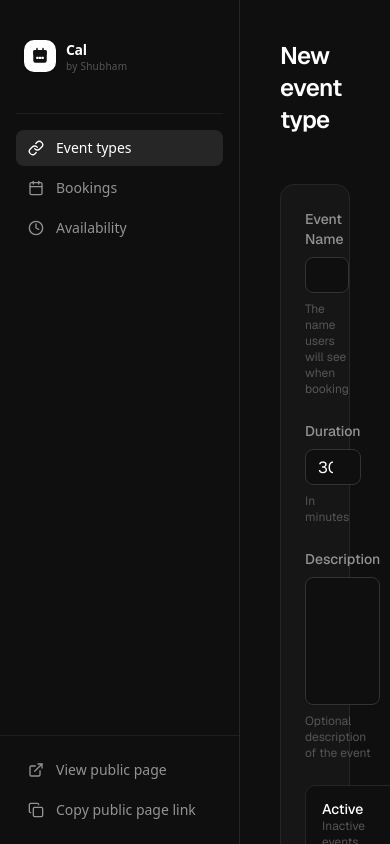
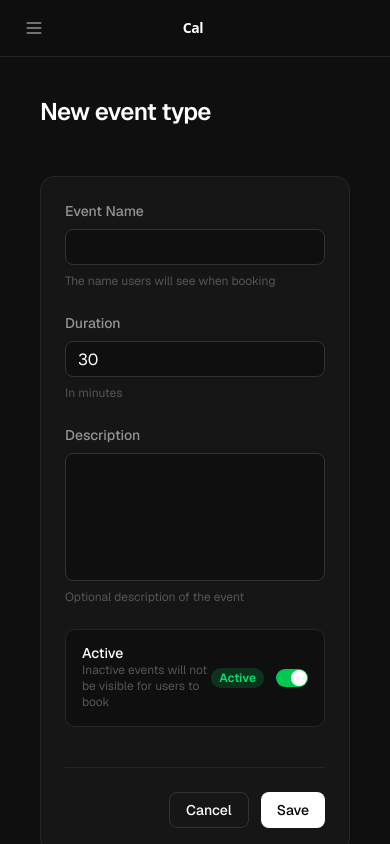
Before and after one commit to ShubhamJeeShrivastava/Cal_like_meeting_scheduler, a Next.js app: page /events/new in a window 390 px wide. Shown: the top 844 px of the page. Built offline with nearby package versions, Linux system fonts and the light colour scheme.

Commit message:
mobile view fixed

```diff
--- a/app/(main)/layout.tsx
+++ b/app/(main)/layout.tsx
@@ -1,5 +1,5 @@
 export const dynamic = "force-dynamic"
-import PrivateNavBar from "@/components/PrivateNavBar"
+import MainShell from "@/components/MainShell"
 
 export default function MainLayout({
     children,
@@ -8,11 +8,8 @@ export default function MainLayout({
   }) {
 
     return (
-        <main className="relative flex min-h-screen bg-[#0f0f10]">
-            <PrivateNavBar />
-            <section className="flex-1 overflow-y-auto">
-                {children}
-            </section>
-        </main>
+        <MainShell>
+          {children}
+        </MainShell>
     )
 }
--- a/components/EventsClient.tsx
+++ b/components/EventsClient.tsx
@@ -24,29 +24,29 @@ export default function EventsClient({ events }: { events: Event[] }) {
   )
 
   return (
-    <section className="min-h-screen bg-[#0f0f10] text-[#ededed] p-10 font-sans">
+    <section className="min-h-screen bg-[#0f0f10] text-[#ededed] p-4 sm:p-6 md:p-10 font-sans">
       <div className="flex flex-col gap-6 max-w-5xl mx-auto">
 
         {/* Header */}
-        <div className="flex justify-between items-center">
-          <div>
+        <div className="flex flex-col md:flex-row md:justify-between md:items-center gap-4">
+          <div className="min-w-0">
             <h1 className="text-2xl font-semibold text-white tracking-tight">Event types</h1>
             <p className="text-sm text-[#939393] mt-1">Configure different events for people to book on your calendar.</p>
           </div>
-          <div className="flex items-center gap-3">
+          <div className="flex flex-col sm:flex-row sm:items-center gap-3 w-full md:w-auto">
             {/* Live Search Input */}
-            <div className="flex items-center bg-[#161616] border border-[#262626] rounded-md px-3 py-1.5 gap-2 focus-within:border-[#555] transition-colors">
+            <div className="flex items-center bg-[#161616] border border-[#262626] rounded-md px-3 py-2 gap-2 focus-within:border-[#555] transition-colors w-full sm:w-auto">
               <Search className="w-4 h-4 text-[#939393] shrink-0" />
               <input
                 type="text"
                 placeholder="Search..."
                 value={query}
                 onChange={e => setQuery(e.target.value)}
-                className="bg-transparent text-sm text-white placeholder:text-[#555] outline-none w-40 focus:w-52 transition-all duration-300"
+                className="bg-transparent text-sm text-white placeholder:text-[#555] outline-none w-full sm:w-48 sm:focus:w-56 transition-[width] duration-200"
               />
             </div>
             <Button
-              className="bg-white hover:bg-gray-100 text-black px-4 py-2 rounded-md font-medium text-sm transition-colors cursor-pointer"
+              className="bg-white hover:bg-gray-100 text-black px-4 py-2 rounded-md font-medium text-sm transition-colors cursor-pointer w-full sm:w-auto"
               asChild>
               <Link href="/events/new">
                 <Plus className="mr-1 h-4 w-4" /> New
--- /dev/null
+++ b/components/MainShell.tsx
@@ -0,0 +1,77 @@
+'use client'
+
+import { useEffect, useState } from "react"
+import PrivateNavBar from "@/components/PrivateNavBar"
+
+export default function MainShell({ children }: { children: React.ReactNode }) {
+  const [mobileOpen, setMobileOpen] = useState(false)
+
+  useEffect(() => {
+    if (!mobileOpen) return
+    const onKeyDown = (e: KeyboardEvent) => {
+      if (e.key === "Escape") setMobileOpen(false)
+    }
+    window.addEventListener("keydown", onKeyDown)
+    return () => window.removeEventListener("keydown", onKeyDown)
+  }, [mobileOpen])
+
+  useEffect(() => {
+    // Prevent background scroll when drawer is open
+    document.body.style.overflow = mobileOpen ? "hidden" : ""
+    return () => {
+      document.body.style.overflow = ""
+    }
+  }, [mobileOpen])
+
+  return (
+    <main className="relative flex min-h-screen bg-[#0f0f10]">
+      {/* Desktop sidebar */}
+      <div className="hidden md:block">
+        <PrivateNavBar className="sticky top-0" />
+      </div>
+
+      {/* Mobile top bar */}
+      <div className="md:hidden fixed top-0 inset-x-0 z-40 bg-[#0f0f10]/95 backdrop-blur border-b border-[#262626]">
+        <div className="h-14 px-4 flex items-center justify-between">
+          <button
+            type="button"
+            aria-label="Open menu"
+            aria-haspopup="dialog"
+            aria-expanded={mobileOpen}
+            onClick={() => setMobileOpen(true)}
+            className="inline-flex items-center justify-center rounded-md p-2 text-[#939393] hover:text-white hover:bg-[#262626] focus:outline-none focus-visible:ring-2 focus-visible:ring-white/30"
+          >
+            <svg width="20" height="20" viewBox="0 0 24 24" fill="none" aria-hidden="true">
+              <path d="M4 6h16M4 12h16M4 18h16" stroke="currentColor" strokeWidth="2" strokeLinecap="round" />
+            </svg>
+          </button>
+          <div className="text-sm font-semibold text-white tracking-tight">Cal</div>
+          <div className="w-10" />
+        </div>
+      </div>
+
+      {/* Mobile drawer */}
+      {mobileOpen && (
+        <div className="md:hidden fixed inset-0 z-50" role="dialog" aria-modal="true">
+          <button
+            type="button"
+            aria-label="Close menu overlay"
+            className="absolute inset-0 bg-black/60"
+            onClick={() => setMobileOpen(false)}
+          />
+          <div className="absolute inset-y-0 left-0 w-[280px] max-w-[85vw] shadow-2xl">
+            <PrivateNavBar
+              showCloseButton
+              onClose={() => setMobileOpen(false)}
+              className="sticky top-0"
+            />
+          </div>
+        </div>
+      )}
+
+      <section className="flex-1 overflow-y-auto pt-14 md:pt-0">
+        {children}
+      </section>
+    </main>
+  )
+}
--- a/components/PrivateNavBar.tsx
+++ b/components/PrivateNavBar.tsx
@@ -3,13 +3,19 @@
 import { cn } from "@/lib/utils";
 import Link from "next/link";
 import { usePathname } from "next/navigation";
-import { Clock, Calendar, LinkIcon, ExternalLink, Copy, Check } from "lucide-react";
+import { Clock, Calendar, LinkIcon, ExternalLink, Copy, Check, X } from "lucide-react";
 import { useState } from "react";
 import { toast } from "sonner";
 
 const PUBLIC_USER_ID = "admin"
 
-export default function PrivateNavBar() {
+type PrivateNavBarProps = {
+  className?: string
+  showCloseButton?: boolean
+  onClose?: () => void
+}
+
+export default function PrivateNavBar({ className, showCloseButton, onClose }: PrivateNavBarProps) {
     const pathname = usePathname();
     const [copied, setCopied] = useState(false)
 
@@ -37,7 +43,12 @@ export default function PrivateNavBar() {
     }
 
     return (
-        <aside className="w-[240px] flex-shrink-0 bg-[#0f0f10] text-[#939393] border-r border-[#262626] sticky top-0 h-screen flex flex-col">
+        <aside
+          className={cn(
+            "w-[240px] flex-shrink-0 bg-[#0f0f10] text-[#939393] border-r border-[#262626] h-screen flex flex-col",
+            className
+          )}
+        >
             {/* Scrollable content */}
             <div className="flex-1 overflow-y-auto py-6 px-4">
               {/* Logo & Branding */}
@@ -57,6 +68,17 @@ export default function PrivateNavBar() {
                       <span className="text-white font-bold text-sm tracking-tight">Cal</span>
                       <span className="text-[#555] text-[10px] tracking-wide">by Shubham</span>
                   </div>
+
+                  {showCloseButton && (
+                    <button
+                      type="button"
+                      onClick={onClose}
+                      aria-label="Close menu"
+                      className="ml-auto inline-flex items-center justify-center rounded-md p-2 text-[#939393] hover:text-white hover:bg-[#262626] focus:outline-none focus-visible:ring-2 focus-visible:ring-white/30"
+                    >
+                      <X size={18} />
+                    </button>
+                  )}
               </div>
 
               {/* Divider */}
```
